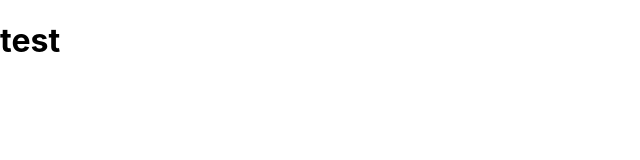
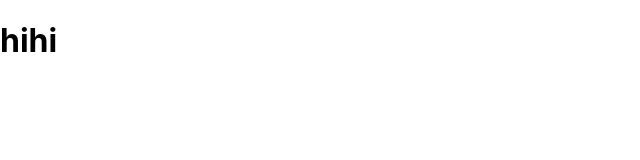
Before and after one commit to 42ggong/42ggong-front, a React (Create React App) app: page / in a window 1280 px wide. Shown: the top 160 px of the page, without its empty margins (0-640 px from the left). Built offline with nearby package versions, Linux system fonts and the light colour scheme.

Commit message:
add: recoil, directorys

```diff
--- a/package.json
+++ b/package.json
@@ -12,6 +12,7 @@
     "react-dom": "^18.2.0",
     "react-router-dom": "^6.15.0",
     "react-scripts": "5.0.1",
+    "recoil": "^0.7.7",
     "typescript": "^4.9.5",
     "web-vitals": "^2.1.4"
   },
--- a/src/App.tsx
+++ b/src/App.tsx
@@ -1,13 +1,45 @@
 import React from "react";
-import { Routes, Route, BrowserRouter } from "react-router-dom";
+import Main from "./pages/main/index";
+import { BrowserRouter, Routes, Route } from "react-router-dom";
+import { RecoilRoot } from "recoil";
 
 function App() {
+  const a = true;
   return (
-    <div className="App">
-      <header className="App-header">
-        <h1>test</h1>
-      </header>
-    </div>
+    <>
+      <RecoilRoot>{a ? <PrivateRouter /> : <PublicRouter />}</RecoilRoot>
+    </>
+  );
+}
+
+function PrivateRouter() {
+  return (
+    <BrowserRouter>
+      <Routes>
+        {/* <Route path="/" element={<PrivateLayout />}> */}
+        <Route path="/" element={<Main />} />
+        {/* <Route path="/*" element={<Error />} /> */}
+      </Routes>
+    </BrowserRouter>
+  );
+}
+
+function PublicRouter() {
+  return (
+    <BrowserRouter>
+      <Routes>
+        <Route path="/" element={<Main />} />
+        {/* <Route index element={<Login />} /> */}
+        {/* <Route path="/login/*" element={<Login />} />
+          <Route path="/signup" element={<SignUp />} />
+          <Route path="/expire" element={<Expire />} />
+          <Route path="/500" element={<ServerError />} />
+          <Route path="/*" element={<Error />} />
+          <Route path="/item/edit" element={<ItemEdit />} />
+          <Route path="/item/add" element={<ItemAdd />} /> */}
+        {/* </Route> */}
+      </Routes>
+    </BrowserRouter>
   );
 }
 
--- /dev/null
+++ b/src/pages/main/index.tsx
@@ -0,0 +1,7 @@
+import React from "react";
+
+const TestPage = () => {
+  return <h1>hihi</h1>;
+};
+
+export default TestPage;
```
Also changed, not shown: 1 other file (tests, documents, lock files or other folders).
